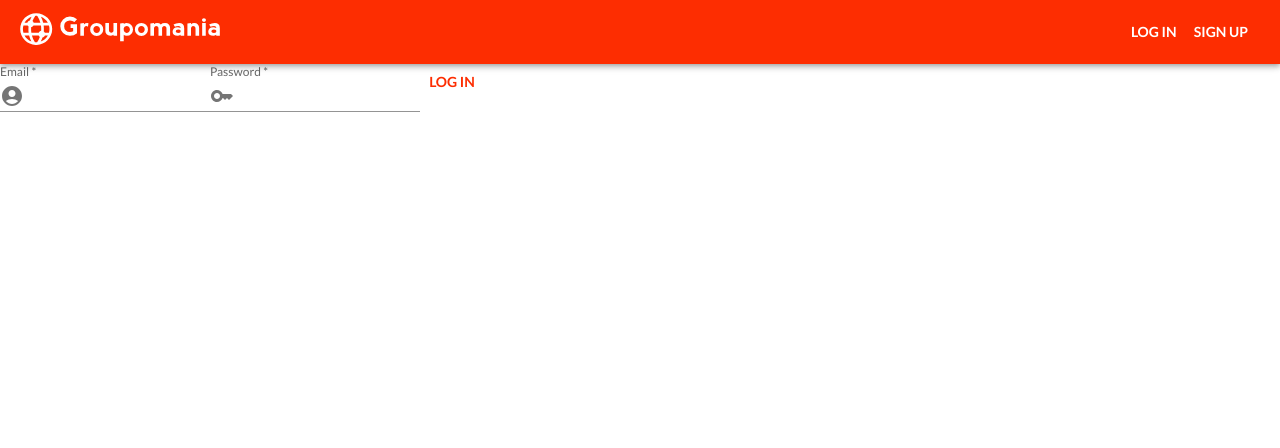
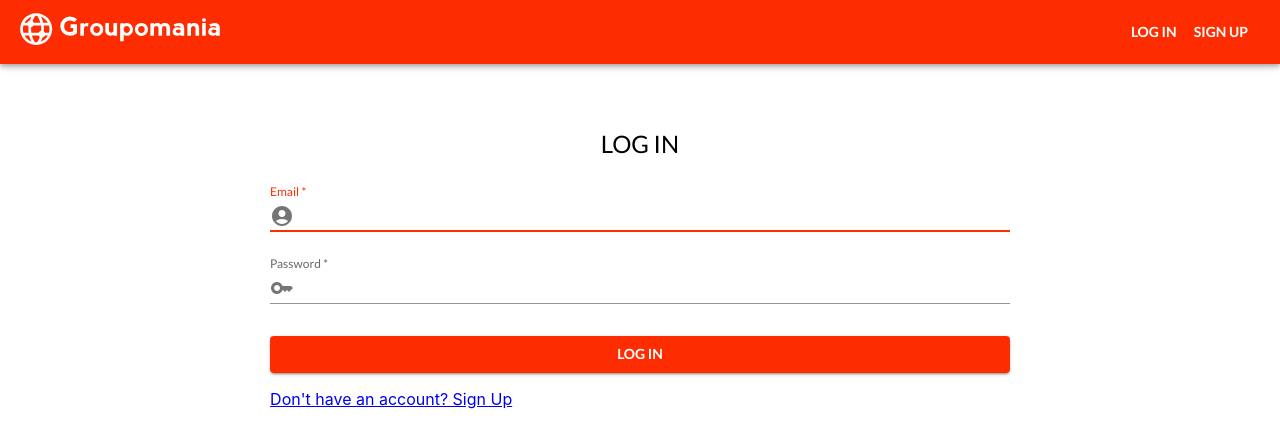
Before and after one commit to Solepsia/OpenClassrooms_P7-Groupomania, a React (Create React App) app in the folder frontend/: page /login in a window 1280 px wide. Shown: the top 448 px of the page. Built offline with nearby package versions, Linux system fonts and the light colour scheme.

Commit message:
Login and Signup prettified

```diff
--- a/frontend/src/components/Login.js
+++ b/frontend/src/components/Login.js
@@ -1,9 +1,10 @@
-import { Button, InputAdornment, TextField } from "@mui/material";
+import { Box, Button, InputAdornment, TextField, Typography } from "@mui/material";
 import React, { useState } from "react";
 import PropTypes from 'prop-types';
 import { useNavigate } from 'react-router';
 import AccountCircleIcon from '@mui/icons-material/AccountCircle';
 import KeyIcon from '@mui/icons-material/Key';
+import { Link } from "react-router-dom";
 
 function LogIn ({ setUser }) {
     const defaultValues = {
@@ -49,15 +50,35 @@
     }
 
     return (
-    <form onSubmit={handleSubmit}>
+    <Box
+        sx={{
+            marginTop: 8,
+            display: 'flex',
+            flexDirection: 'column',
+            alignItems: 'center',
+            mr: 1,
+            ml: 1
+        }}
+    >
+        <Typography component="h1" variant="h5">
+          LOG IN
+        </Typography>
+        <Box
+            component="form"
+            onSubmit={handleSubmit}
+            noValidate sx={{ mt: 1 }}
+        >
             <TextField
-            id="emailInput"
+                margin="normal"
+                required
+                fullWidth
+                id="email"
+                label="Email"
                 name="email"
-            label="Email"
-            type="email"
+                autoComplete="email"
+                autoFocus
                 value={formValues.name}
                 onChange={handleInputChange}
-            required
                 InputProps={{
                     startAdornment: (
                         <InputAdornment position="start">
@@ -66,16 +87,18 @@
                     ),
                 }}
                 variant="standard"
-
             />
             <TextField
-            id="passwordInput"
+                margin="normal"
+                required
+                fullWidth
                 name="password"
                 label="Password"
                 type="password"
+                id="password"
+                autoComplete="current-password"
                 value={formValues.password}
                 onChange={handleInputChange}
-            required
                 InputProps={{
                     startAdornment: (
                         <InputAdornment position="start">
@@ -85,8 +108,19 @@
                 }}
                 variant="standard"
             />
-        <Button type="submit">LOG IN</Button>
-    </form>
+            <Button
+                type="submit"
+                fullWidth
+                variant="contained"
+                sx={{ mt: 3, mb: 2 }}
+            >
+              LOG IN
+            </Button>
+            <Link to='/signup' variant="body2">
+              {"Don't have an account? Sign Up"}
+            </Link>
+    </Box>
+  </Box>
     )
 }
 
--- a/frontend/src/components/Signup.js
+++ b/frontend/src/components/Signup.js
@@ -1,4 +1,4 @@
-import { Button, TextField, InputAdornment } from "@mui/material";
+import { Button, TextField, InputAdornment, Box, Typography } from "@mui/material";
 import React, { useState } from "react";
 import { useNavigate } from "react-router-dom";
 import AccountCircleIcon from '@mui/icons-material/AccountCircle';
@@ -44,15 +44,35 @@
     }
 
     return (
-    <form onSubmit={handleSubmit}>
+        <Box
+        sx={{
+            marginTop: 8,
+            display: 'flex',
+            flexDirection: 'column',
+            alignItems: 'center',
+            mr: 1,
+            ml: 1
+        }}
+    >
+        <Typography component="h1" variant="h5">
+          SIGN UP
+        </Typography>
+        <Box
+            component="form"
+            onSubmit={handleSubmit}
+            noValidate sx={{ mt: 1 }}
+        >
             <TextField
-            id="emailInput"
+                margin="normal"
+                required
+                fullWidth
+                id="email"
+                label="Email"
                 name="email"
-            label="Email"
-            type="email"
+                autoComplete="email"
+                autoFocus
                 value={formValues.name}
                 onChange={handleInputChange}
-            required
                 InputProps={{
                     startAdornment: (
                         <InputAdornment position="start">
@@ -61,16 +81,18 @@
                     ),
                 }}
                 variant="standard"
-
             />
             <TextField
-            id="passwordInput"
+                margin="normal"
+                required
+                fullWidth
                 name="password"
                 label="Password"
                 type="password"
+                id="password"
+                autoComplete="current-password"
                 value={formValues.password}
                 onChange={handleInputChange}
-            required
                 InputProps={{
                     startAdornment: (
                         <InputAdornment position="start">
@@ -80,8 +102,16 @@
                 }}
                 variant="standard"
             />
-        <Button type="submit">SIGN UP</Button>
-    </form>
+            <Button
+                type="submit"
+                fullWidth
+                variant="contained"
+                sx={{ mt: 3, mb: 2 }}
+            >
+              SIGN UP
+            </Button>
+        </Box>
+    </Box>
     )
 }
 
```
Lines whose indentation alone changed are shown as unchanged.
